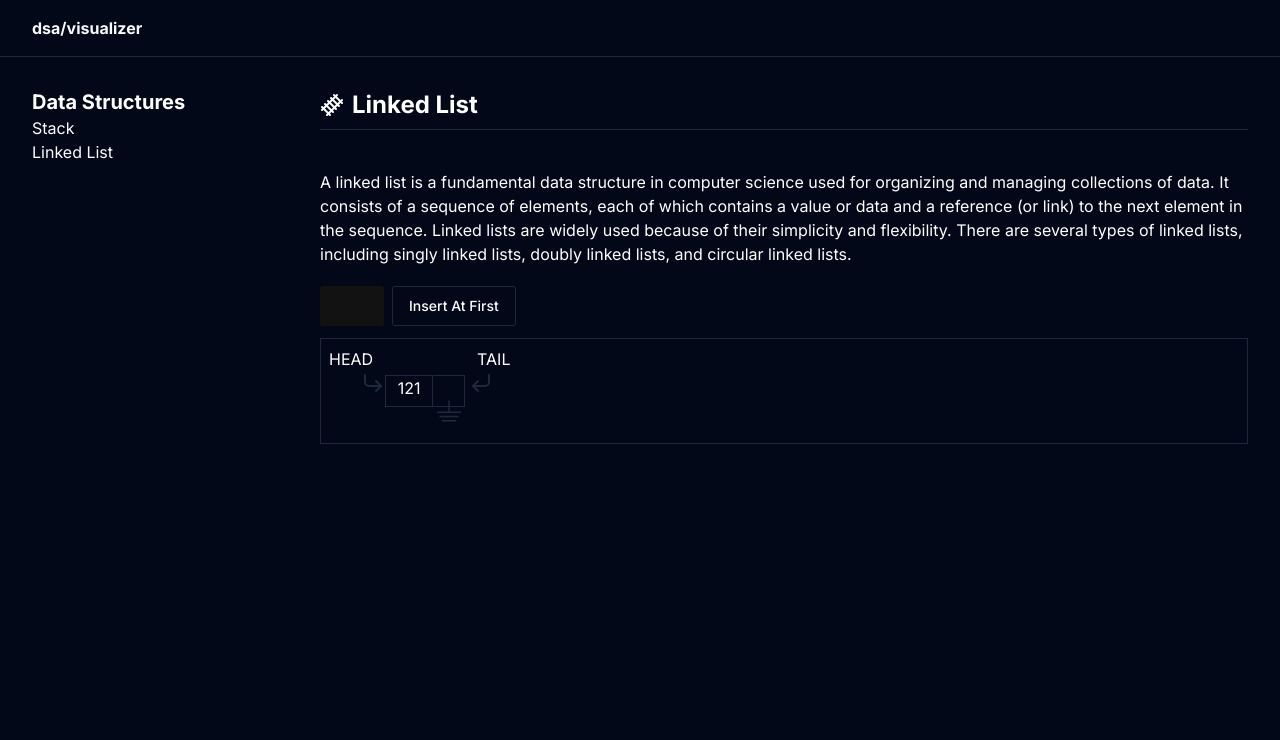
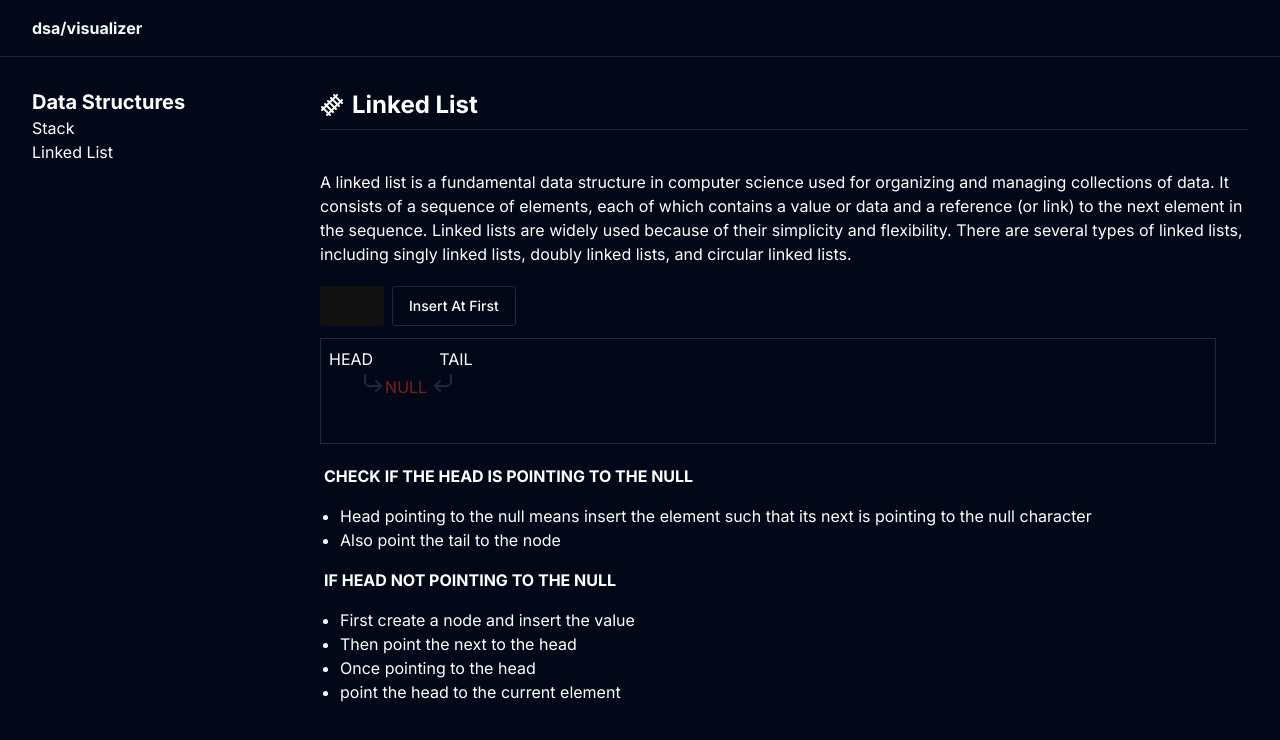
Before and after one commit to AryanThakur01/DSA_visualizer, a Next.js app: page /linkedlist in a window 1280 px wide. Shown: the top 740 px of the page. Built offline with nearby package versions, Linux system fonts and the light colour scheme.

Commit message:
feat: add the linked list steps for temporary display

```diff
--- a/src/app/(dataStructures)/linkedlist/components/LinkedListAnimation.tsx
+++ b/src/app/(dataStructures)/linkedlist/components/LinkedListAnimation.tsx
@@ -1,32 +1,34 @@
 "use client";
 import { Button, ButtonProps } from "@/components/ui/button";
-import {
-  CornerDownLeftIcon,
-  CornerDownRightIcon,
-  MoveRight,
-} from "lucide-react";
-import { MouseEvent, useEffect } from "react";
+import { CornerDownLeftIcon, CornerDownRightIcon } from "lucide-react";
+import { useState } from "react";
 
 type Props = {};
 
 export default function LinkedListAnimation({}: Props) {
+  const [disabler, setDisabler] = useState<string>("");
   const insertAtFirst = () => {
-    let val: HTMLInputElement = document.getElementById("insertVal") as any;
-    val.disabled = true;
-    let data = val?.value.trim();
-    val.value = "";
+    // Check for the insert value, and if nothing found return
+    const val: HTMLInputElement | null = document.getElementById(
+      "insertVal",
+    ) as HTMLInputElement;
+    const data: string | undefined = val?.value.trim();
     if (!data) return;
 
-    let firstInsertButton: HTMLButtonElement = document.getElementById(
-      "insertFirst",
-    ) as any;
-    firstInsertButton.disabled = true;
-    let llh: HTMLElement | null = document.getElementById("linearLLH");
-    let nodeContainer: HTMLElement = document.createElement("div");
-    let nodeData: HTMLElement = document.createElement("p");
-    let nodeNext: HTMLElement = document.createElement("div");
+    val.value = "";
+    setDisabler("insertFirst");
+
+    const llh: HTMLElement | null = document.getElementById("linearLLH");
+    if (!llh) return;
+
+    const nodeContainer: HTMLElement = document.createElement("div");
+    const nodeData: HTMLElement = document.createElement("p");
+    const nodeNext: HTMLElement = document.createElement("div");
+
     nodeNext.innerHTML =
-      '<svg class="h-6 w-6 text-border relative left-4" xmlns="http://www.w3.org/2000/svg" width="24" height="24" viewBox="0 0 24 24" fill="none" stroke="currentColor" stroke-width="1.25" stroke-linecap="round" stroke-linejoin="round" class="lucide lucide-move-right"><path d="M18 8L22 12L18 16"/><path d="M2 12H22"/></svg>';
+      llh.nextElementSibling?.innerHTML === "NULL"
+        ? '<svg class="h-6 w-10 fill-border relative top-5" xmlns="http://www.w3.org/2000/svg" viewBox="0 0 459.101 459.101"><g><polygon points="244.551,238.037 244.551,27.05 214.551,27.05 214.551,238.037 0,238.037 0,268.037 459.101,268.037 459.101,238.037"></polygon><rect x="49.551" y="320.043" width="360" height="30"></rect><rect x="94.551" y="402.05" width="270" height="30"></rect></g></svg>'
+        : '<svg class="h-6 w-6 text-border relative left-4" xmlns="http://www.w3.org/2000/svg" width="24" height="24" viewBox="0 0 24 24" fill="none" stroke="currentColor" stroke-width="1.25" stroke-linecap="round" stroke-linejoin="round" class="lucide lucide-move-right"><path d="M18 8L22 12L18 16"/><path d="M2 12H22"/></svg>';
 
     nodeContainer.className = "p-2 flex animate-stack-insert";
     nodeData.className = "border border-border min-w-[3rem] px-2";
@@ -36,22 +38,37 @@ export default function LinkedListAnimation({}: Props) {
 
     nodeContainer.appendChild(nodeData);
     nodeContainer.appendChild(nodeNext);
-    llh?.before(nodeContainer);
+
+    if (llh.nextElementSibling) {
+      llh.before(nodeContainer);
+    }
 
     let choice: number = 0;
-    let interval = setInterval(() => {
+    const interval = setInterval(() => {
       switch (choice) {
         case 0:
-          nodeNext.firstElementChild?.classList.toggle("text-destructive");
-          llh?.lastElementChild?.classList.toggle("text-destructive");
+          llh.lastElementChild?.classList.toggle("text-destructive");
+          llh.nextElementSibling?.classList.add("border-destructive", "border");
           break;
         case 1:
           nodeNext.firstElementChild?.classList.toggle("text-destructive");
           llh?.lastElementChild?.classList.toggle("text-destructive");
+          break;
+        case 2:
+          if (
+            llh.nextElementSibling &&
+            llh.nextElementSibling.innerHTML === "NULL"
+          ) {
+            llh.nextElementSibling.remove();
+          }
+          llh.nextElementSibling?.classList.remove(
+            "border-destructive",
+            "border",
+          );
           llh && nodeContainer.before(llh);
-          firstInsertButton.disabled = false;
-          val.disabled = false;
+          nodeNext.firstElementChild?.classList.toggle("text-destructive");
           clearInterval(interval);
+          setDisabler("");
       }
       console.log("hello");
       choice++;
@@ -69,12 +86,14 @@ export default function LinkedListAnimation({}: Props) {
             onKeyDown={(e) => {
               if (e.key === "Enter") insertAtFirst();
             }}
+            disabled={disabler === "insertFirst"}
           />
           <Button
             variant="outline"
             className="self-center"
             id="insertFirst"
-            onClick={(e) => insertAtFirst()}
+            onClick={() => insertAtFirst()}
+            disabled={disabler === "insertFirst"}
           >
             Insert At First
           </Button>
@@ -86,54 +105,34 @@ export default function LinkedListAnimation({}: Props) {
             <h3>HEAD</h3>
             <CornerDownRightIcon className="h-6 w-6 text-border relative left-8" />
           </div>
-          <div className="p-2 flex">
-            <p className="border border-border min-w-[3rem] px-2">121</p>
-            <div className="border border-border w-8 border-l-transparent flex justify-center items-center">
-              <svg
-                className="h-6 w-10 fill-border relative top-5"
-                version="1.1"
-                id="Capa_1"
-                xmlns="http://www.w3.org/2000/svg"
-                viewBox="0 0 459.101 459.101"
-              >
-                <g id="SVGRepo_bgCarrier" stroke-width="0"></g>
-                <g
-                  id="SVGRepo_tracerCarrier"
-                  stroke-linecap="round"
-                  stroke-linejoin="round"
-                ></g>
-                <g id="SVGRepo_iconCarrier">
-                  <g id="XMLID_1468_">
-                    <polygon
-                      id="XMLID_1469_"
-                      points="244.551,238.037 244.551,27.05 214.551,27.05 214.551,238.037 0,238.037 0,268.037 459.101,268.037 459.101,238.037 "
-                    ></polygon>
-                    <rect
-                      id="XMLID_1470_"
-                      x="49.551"
-                      y="320.043"
-                      width="360"
-                      height="30"
-                    ></rect>
-                    <rect
-                      id="XMLID_1471_"
-                      x="94.551"
-                      y="402.05"
-                      width="270"
-                      height="30"
-                    ></rect>
-                  </g>
-                </g>
-              </svg>
-            </div>
-          </div>
-          {/* <div className="p-2 flex text-destructive">NULL</div> */}
-          <div className="relative bottom-5">
+          <div className="p-2 flex text-destructive">NULL</div>
+          <div className="relative bottom-5" id="LLT">
             <h3>TAIL</h3>
             <CornerDownLeftIcon className="h-6 w-6 text-border relative right-2" />
           </div>
         </div>
       </div>
+      <article className="p-1 my-4">
+        <h3>
+          <b>CHECK IF THE HEAD IS POINTING TO THE NULL</b>
+        </h3>
+        <ul className="list-disc p-4">
+          <li>
+            Head pointing to the null means insert the element such that its
+            next is pointing to the null character
+          </li>
+          <li>Also point the tail to the node</li>
+        </ul>
+        <h3>
+          <b>IF HEAD NOT POINTING TO THE NULL</b>
+        </h3>
+        <ul className="list-disc p-4">
+          <li>First create a node and insert the value</li>
+          <li>Then point the next to the head</li>
+          <li>Once pointing to the head</li>
+          <li>point the head to the current element</li>
+        </ul>
+      </article>
     </>
   );
 }
--- a/src/app/(dataStructures)/linkedlist/page.tsx
+++ b/src/app/(dataStructures)/linkedlist/page.tsx
@@ -25,7 +25,7 @@ export default function page({}: Props) {
           linked lists, and circular linked lists.
         </p>
       </article>
-      <div className="my-5">
+      <div className="my-5 md:max-w-[70vw]">
         <LinkedListAnimation />
         {/* <Cprogramme /> */}
       </div>
```
